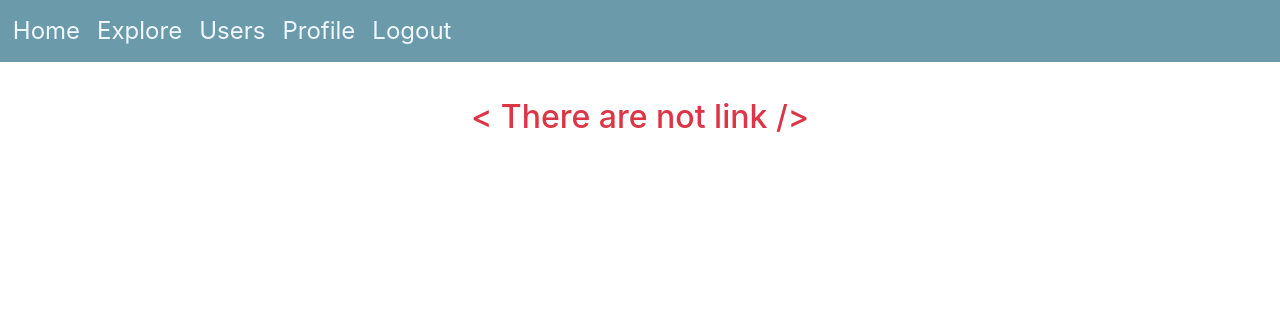
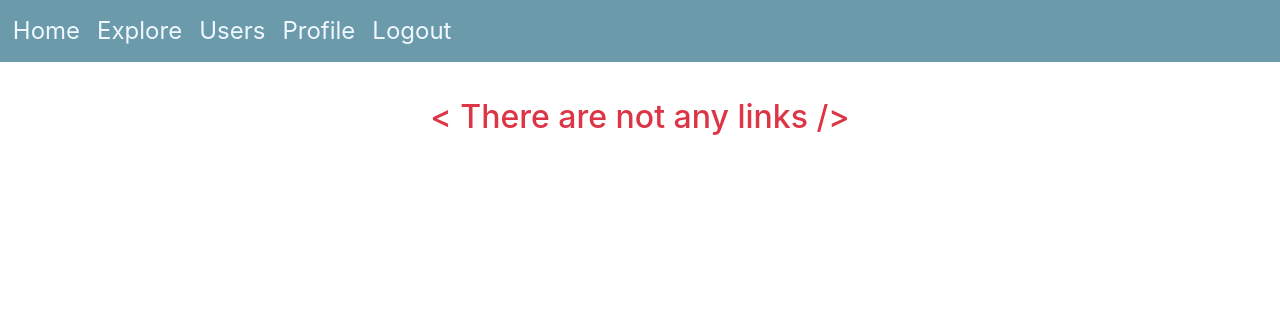
Before and after one commit to ArminEmamidp/django-social-network, a Django app: a page that uses account/templates/account/links.html in a window 1280 px wide. Shown: the top 322 px of the page. Run offline with Django 4.2, Linux system fonts and the light colour scheme; the visitor is signed in with stand-in values (Sample User, id 1); data comes from the database, SQL or seed files in the repository; some libraries are stand-ins or nearby versions.

Commit message:
Update links.html

```diff
--- a/account/templates/account/links.html
+++ b/account/templates/account/links.html
@@ -13,7 +13,7 @@
         </div> <br>
     {% endfor %}
 {% else %}
-    <h2 class="text-danger" style="text-align: center;">< There are not link /></h2>
+    <h2 class="text-danger" style="text-align: center;">< There are not any links /></h2>
 {% endif %}
 
 {% endblock %}
```
